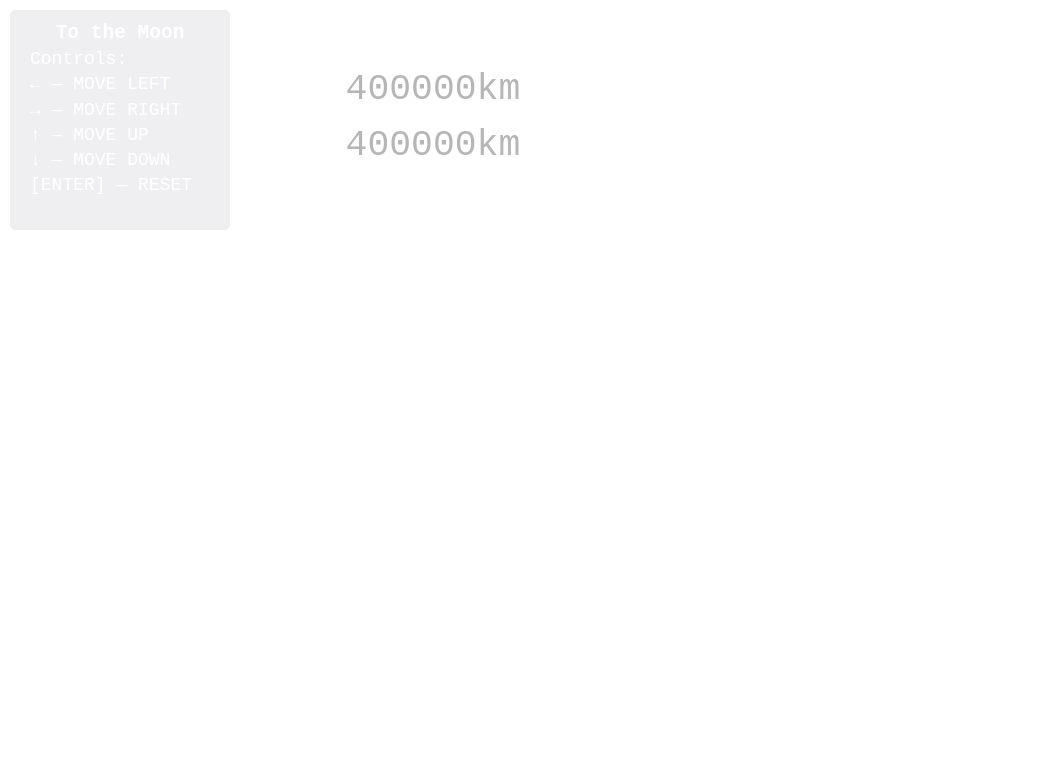
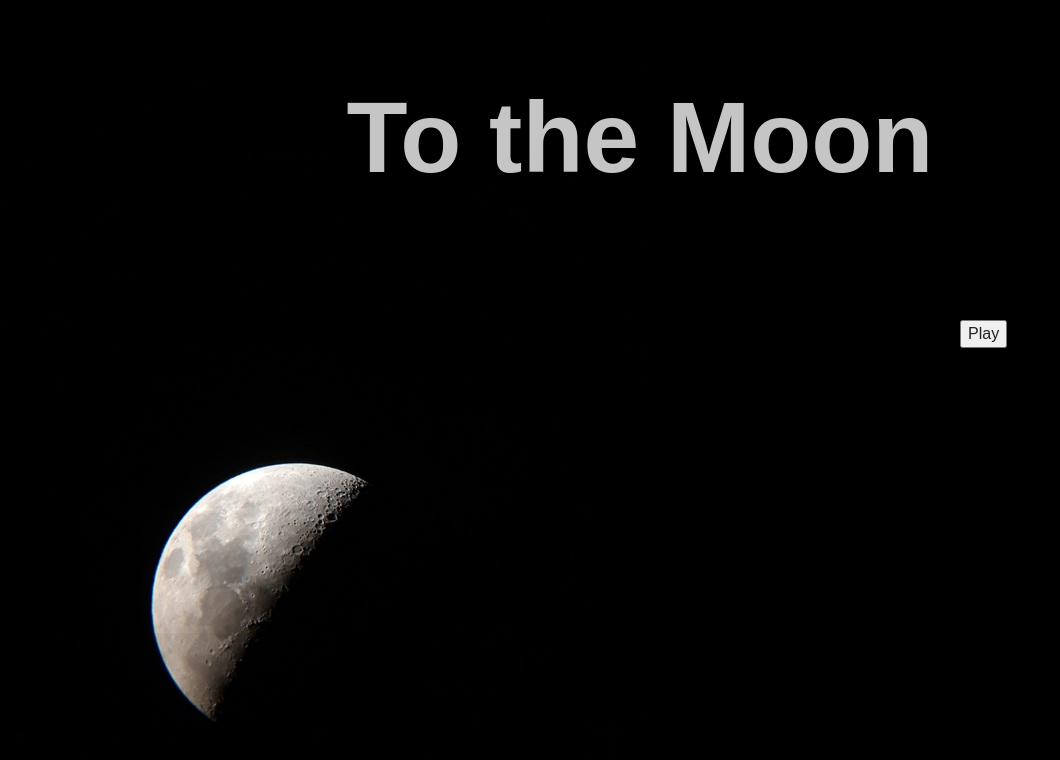
Before and after one commit to BogdanColhon/Forest, a plain HTML site: page index.html in a window 1280 px wide. Shown: the whole page, without its empty margins (0-1060 px from the left). Drawn offline with nearby package versions, Linux system fonts and the light colour scheme.

Commit message:
Created a menu page

```diff
--- a/index.html
+++ b/index.html
@@ -11,32 +11,14 @@
      <link rel="stylesheet" href="normalize.css">
      <link rel="stylesheet" href="main.css">
 
-     <script src="https://cdnjs.cloudflare.com/ajax/libs/three.js/104/three.js"></script>
-     <script src="main.js"></script>
+
 
 
  </head>
 
- <body>
-
-     <section id="info">
-
-         <h2>To the Moon</h2>
-         <p>Controls:
-             <br>&#8592; &#151; MOVE LEFT
-             <br>&#8594; &#151; MOVE RIGHT
-             <br>&#8593; &#151; MOVE UP
-             <br>&#8595; &#151; MOVE DOWN
-             <br>[ENTER] &#151; RESET
-         </p>
-
-
-     </section>
-
-  <p id='scores'>400000km</p>
-  <p id='topscores'>400000km</p>
-  <script src="grid.js"></script>
-  <script src="js/plugins.js"></script>
+ <body  background="frontMoon.jpg">
+    <h1>To the Moon</h1>
+    <button id="button1" onclick="window.location.href='game.html'">Play</button>
 
  </body>
 
--- a/main.css
+++ b/main.css
@@ -38,6 +38,23 @@ fieldset {
 
  textarea {
     resize: vertical;
+}
+
+h1 {
+
+
+    top: 1em;
+    font-weight: bold;
+    text-align:center;
+    color: rgb(197, 197, 197);
+    font-size: 100px;
+  }
+
+#button1{
+    position: absolute;
+    left: 60em;
+    top: 20em;
+
 }
 
 #info {
```
Also changed, not shown: game.html (added, +43 -0 lines), frontMoon.jpg (added).
